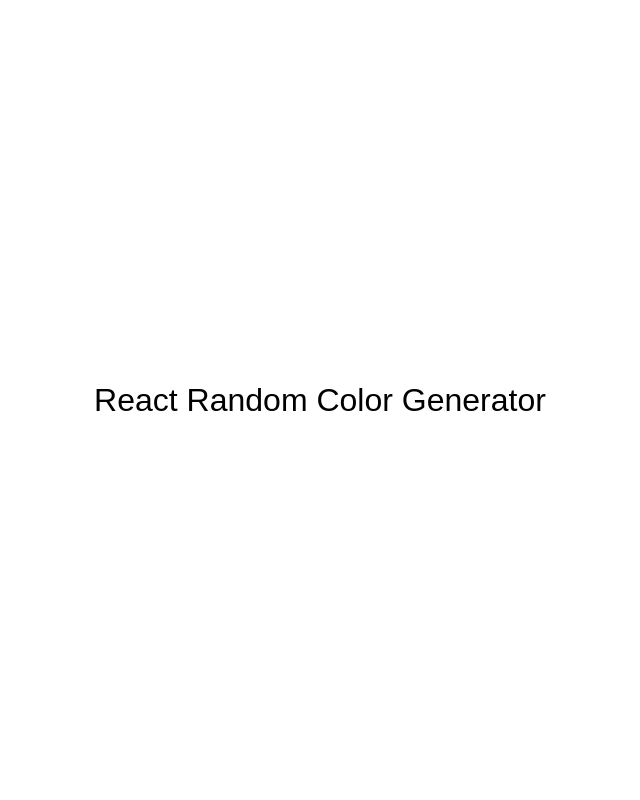
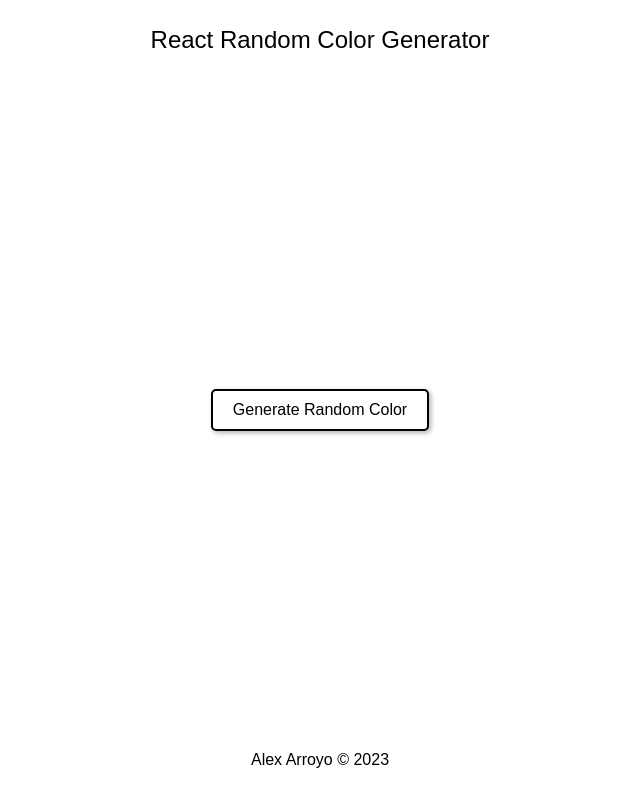
Before and after one commit to alexaldearroyo/react-random-color-generator, a JavaScript app: page / in a window 1280 px wide. Shown: the whole page, without its empty margins (320-960 px from the left). Built offline with nearby package versions, Linux system fonts and the light colour scheme; the HTML template or start-up script is replaced by a standard one.

Commit message:
Implement design with style-components

```diff
--- a/src/App.js
+++ b/src/App.js
@@ -1,16 +1,57 @@
-// import './App.css';
-// import logo from './logo.svg';
 import styled from 'styled-components';
 
 const Header = styled.header`
   display: flex;
   justify-content: center;
   align-items: center;
-  height: 100vh;
+  height: 10vh;
   background-color: white;
   color: black;
-  font-size: 2rem;
+  font-size: 1.5rem;
   font-family: 'Arial', sans-serif;
+  vertical-align: middle;
+`;
+
+const Footer = styled.footer`
+  display: flex;
+  justify-content: center;
+  align-items: center;
+  height: 10vh;
+  background-color: white;
+  color: black;
+  font-size: 1rem;
+  font-family: 'Arial', sans-serif;
+  position: fixed;
+  width: 100%;
+  bottom: 0;
+`;
+
+const Container = styled.div`
+  display: flex;
+  flex-direction: column;
+  justify-content: center;
+  align-items: center;
+  height: 80vh;
+`;
+
+const Button = styled.button`
+  margin-top: 20px;
+  padding: 10px 20px;
+  font-size: 1rem;
+  color: black;
+  background-color: white;
+  border: 2px solid black;
+  border-radius: 5px;
+  cursor: pointer;
+  transition:
+    background-color 0.3s,
+    box-shadow 0.3s;
+  box-shadow: 2px 2px 5px rgba(0, 0, 0, 0.3);
+
+  &:hover {
+    background-color: #f0f0f0;
+    box-shadow: 2px 2px 10px rgba(0, 0, 0, 0.5);
+  }
 `;
 
 export default function App() {
@@ -19,6 +60,12 @@
       <Header>
         <p>React Random Color Generator</p>
       </Header>
+      <Container>
+        <Button>Generate Random Color</Button>
+      </Container>
+      <Footer>
+        <p>Alex Arroyo © 2023</p>
+      </Footer>
     </div>
   );
 }
```
